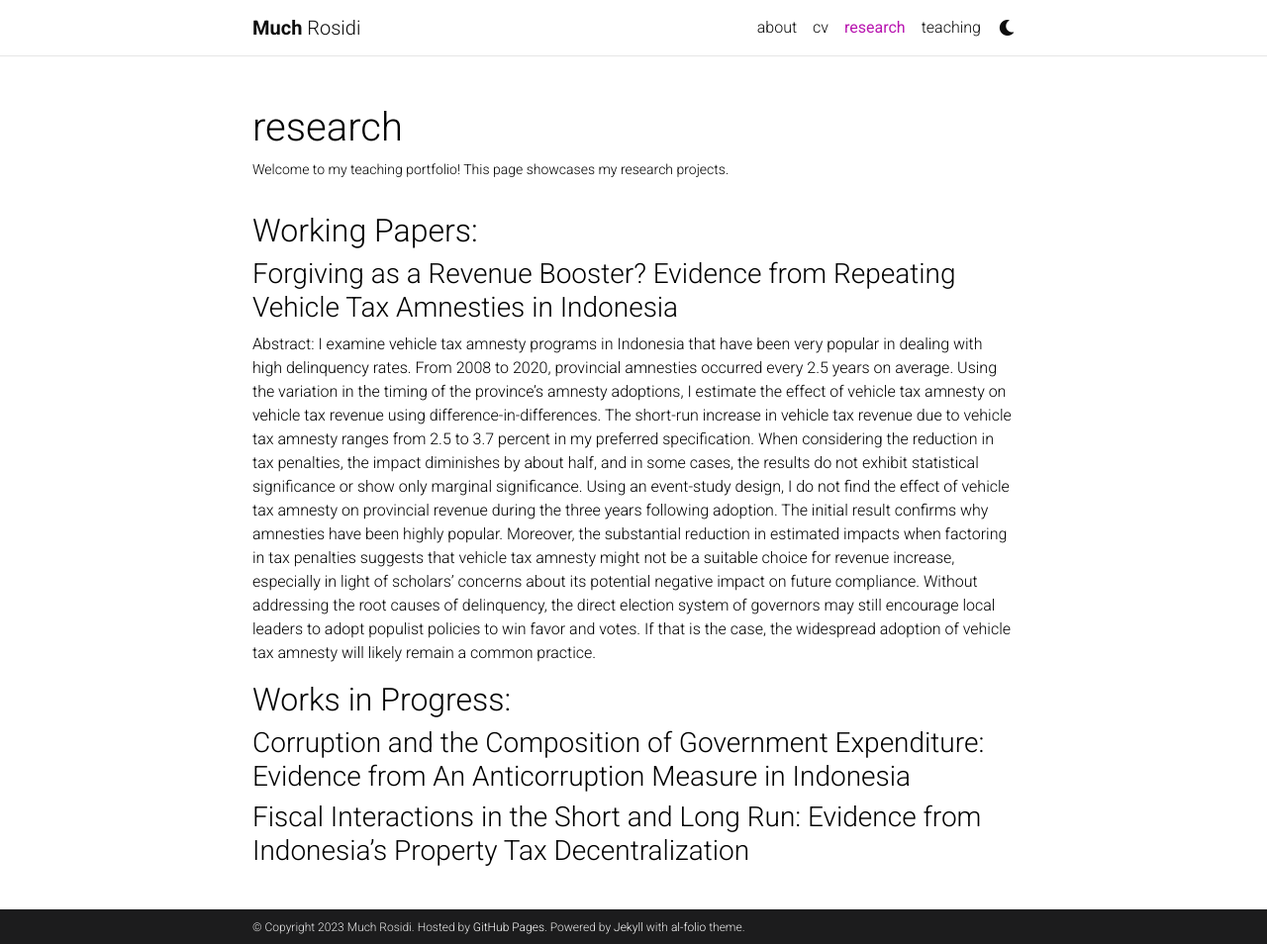
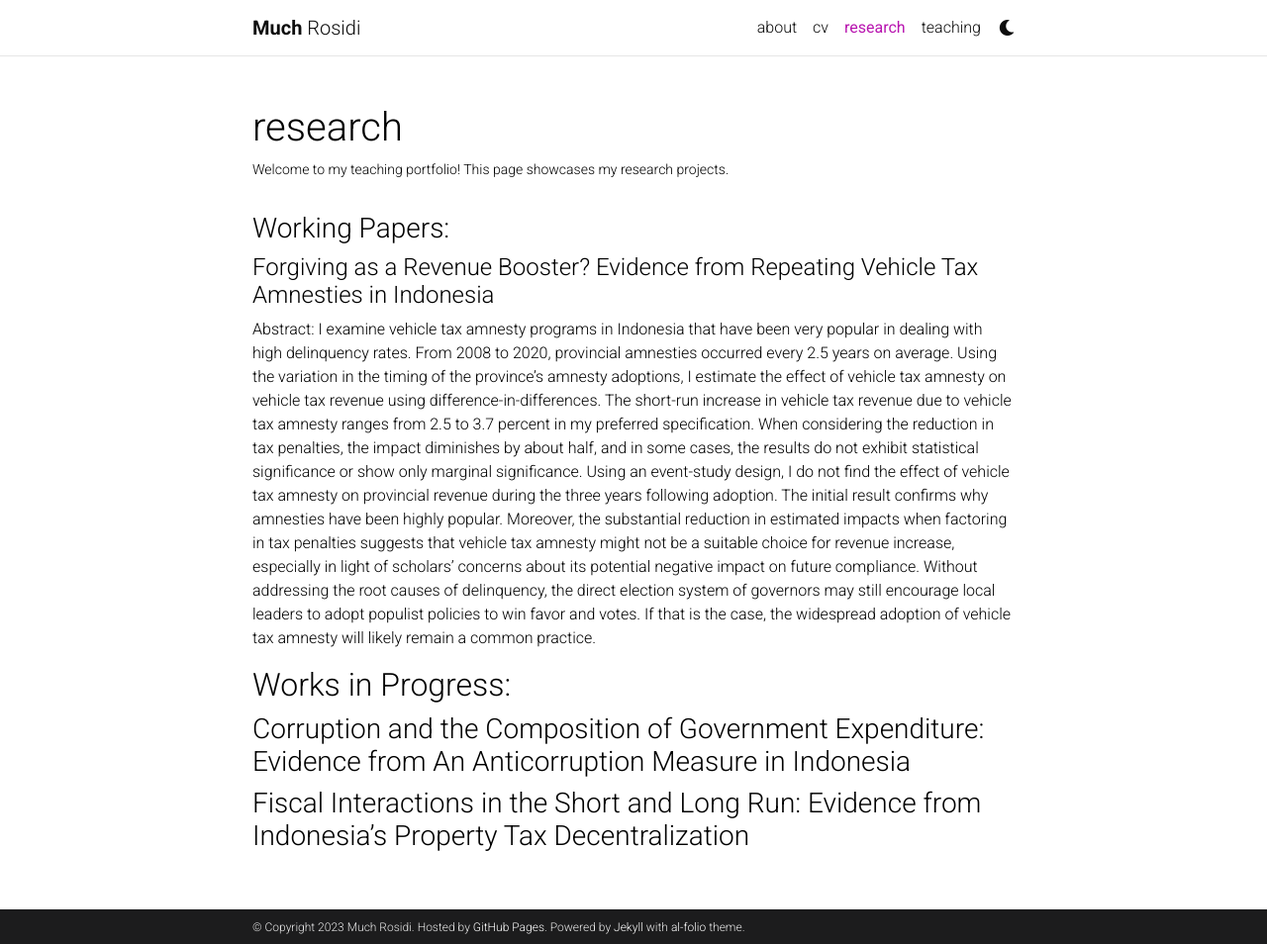
Before and after one commit to muchrosidi/muchrosidi.github.io, a Jekyll site: the page built from _pages/research.md, in a window 1280 px wide and 954 px high. Shown: the whole window at 99% size. Built offline with Jekyll 4.4.1, drawn with Linux system fonts in a browser that asks for light colours; comment, search, counter and statistics services are not loaded; a style sheet for code colours, icons or effects is not loaded.

```diff
--- a/_pages/research.md
+++ b/_pages/research.md
@@ -8,8 +8,8 @@ nav_order: 3
 ---
 
 
-## Working Papers:
-### Forgiving as a Revenue Booster? Evidence from Repeating Vehicle Tax Amnesties in Indonesia
+### Working Papers:
+#### Forgiving as a Revenue Booster? Evidence from Repeating Vehicle Tax Amnesties in Indonesia
 
 Abstract:  I examine vehicle tax amnesty programs in Indonesia that have been very popular in dealing
 with high delinquency rates. From 2008 to 2020, provincial amnesties occurred every 2.5 years on
```
